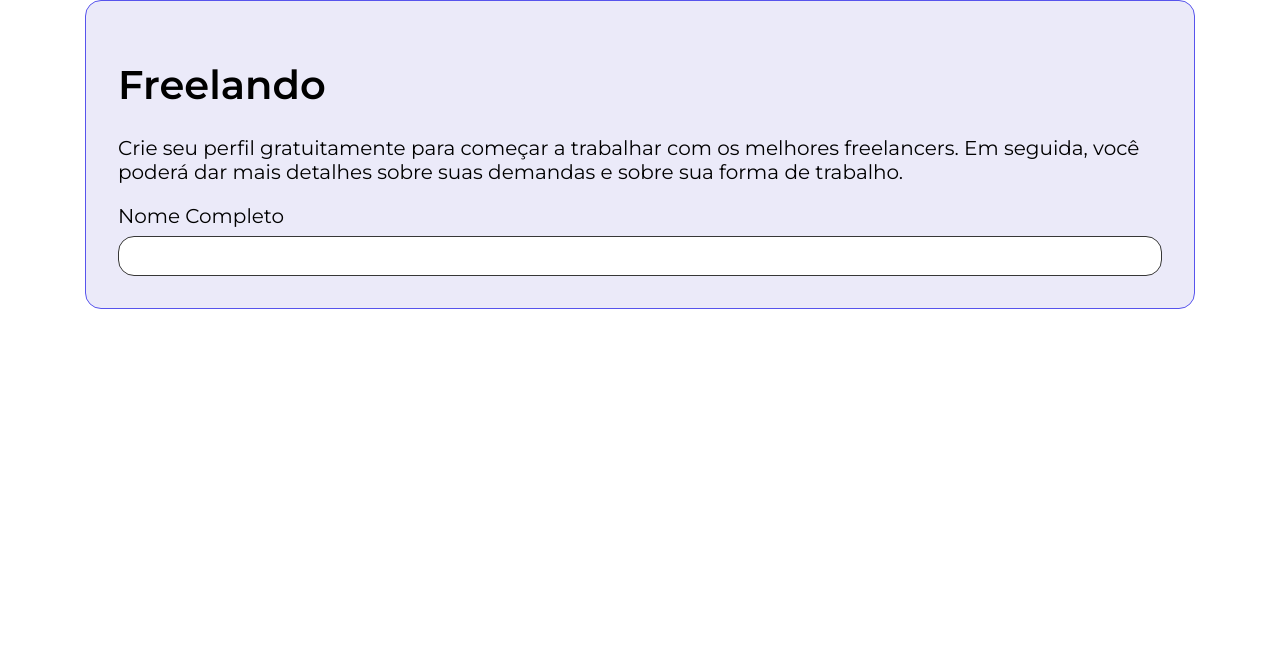
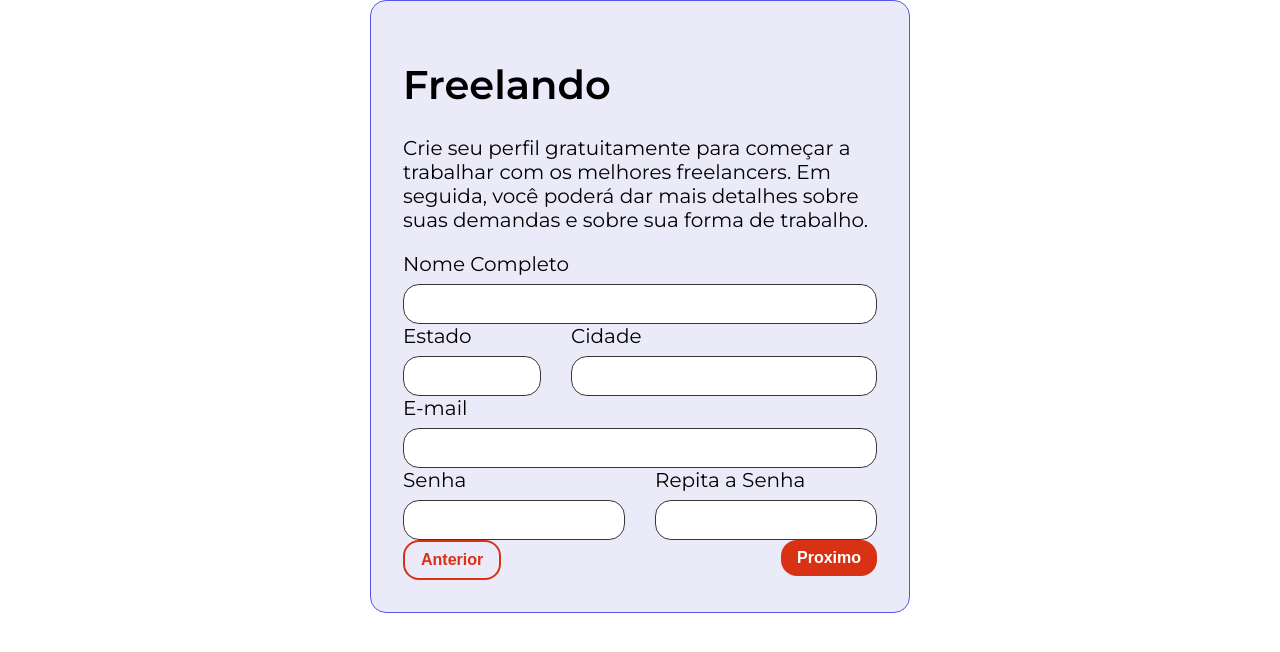
Before and after one commit to leonardoOluz/freelando, a React (Vite) app: page / in a window 1280 px wide. Shown: the top 652 px of the page. Built offline with nearby package versions, Linux system fonts and the light colour scheme.

Commit message:
Criando componente botao e montando container card com react-grid-system.

```diff
--- a/src/App.tsx
+++ b/src/App.tsx
@@ -1,14 +1,17 @@
-import { Container } from "react-grid-system"
+import { Col, Container, Row } from "react-grid-system"
 import { CampoTexto } from "./componentes/CampoTexto/CampoTexo"
 import { Card } from "./componentes/Card/Card"
 import { Estilos } from "./componentes/EstilosGlobais/Estilos"
 import { ProvedorTema } from "./componentes/ProvedorTema/ProvedorTema"
 import { Tipografia } from "./componentes/Tipografia/Tipografia"
+import { Botao } from "./componentes/Botao/Botao"
 
 function App() {
   return (<ProvedorTema>
     <Estilos />
     <Container>
+      <Row justify="center">
+        <Col lg={6} md={8} sm={12}>
           <Card>
             <Tipografia variante="h1" componente="h1">
               Freelando
@@ -16,8 +19,45 @@ function App() {
             <Tipografia componente="body" variante="body">
               Crie seu perfil gratuitamente para começar a trabalhar com os melhores freelancers. Em seguida, você poderá dar mais detalhes sobre suas demandas e sobre sua forma de trabalho.
             </Tipografia>
+            <Row>
+              <Col>
                 <CampoTexto titulo="Nome Completo" />
+              </Col>
+            </Row>
+            <Row>
+              <Col lg={4} md={4} sm={4}>
+                <CampoTexto titulo="Estado" />
+              </Col>
+              <Col lg={8} md={8} sm={8}>
+                <CampoTexto titulo="Cidade" />
+              </Col>
+            </Row>
+            <Row>
+              <Col>
+                <CampoTexto titulo="E-mail" />
+              </Col>
+            </Row>
+            <Row>
+              <Col lg={6} md={6} sm={6}>
+                <CampoTexto titulo="Senha" />
+              </Col>
+              <Col lg={6} md={6} sm={6}>
+                <CampoTexto titulo="Repita a Senha" />
+              </Col>
+            </Row>
+            <Row>
+              <Col>
+                <Botao variante="secundaria">Anterior</Botao>
+              </Col>
+              <Col>
+                <div style={{ textAlign: 'right' }}>
+                  <Botao variante="primaria">Proximo</Botao>
+                </div>
+              </Col>
+            </Row>
           </Card>
+        </Col>
+      </Row>
     </Container>
   </ProvedorTema>)
 }
--- /dev/null
+++ b/src/componentes/Botao/Botao.tsx
@@ -0,0 +1,59 @@
+import styled from "@emotion/styled";
+
+interface PropsBotao {
+  children: React.ReactNode;
+  variante: 'primaria' | 'secundaria';
+};
+
+const BotaoPrimarioEstilizado = styled.button`
+    background: ${({ theme }) => theme.cores.primarias.b};
+    color: ${({ theme }) => theme.cores.branco};
+    border-radius: ${({ theme }) => theme.espacamentos.s};
+    padding: ${({ theme }) => theme.espacamentos.xs} ${({ theme }) => theme.espacamentos.s};
+    box-sizing: border-box;
+    font-weight: 700;
+    font-size: 16px;
+    line-height: 20px;
+    text-align: center;
+    border: none;
+    cursor: pointer;
+
+    &:hover {
+        background: ${props => props.theme.cores.dark.b};
+    }
+    &:focus {
+        outline-color: ${props => props.theme.cores.dark.b};
+    }
+`;
+const BotaoSecundarioEstilizado = styled.button`
+    background: transparent;
+    color: ${({theme}) => theme.cores.primarias.b};
+    border: 2px solid ${({theme}) => theme.cores.primarias.b};
+    border-radius: ${({theme}) => theme.espacamentos.s};
+    padding: ${({theme}) => theme.espacamentos.xs} ${({theme}) => theme.espacamentos.s};
+    box-sizing: border-box;
+    font-weight: 700;
+    font-size: 16px;
+    line-height: 20px;
+    text-align: center;
+    cursor: pointer;
+
+    &:hover {
+        border-color: ${({theme}) => theme.cores.dark.b};
+        color: ${({theme}) => theme.cores.dark.b};
+    }
+    &:focus {
+        outline-color: ${({theme}) => theme.cores.focus};
+    }
+`;
+
+export const Botao = ({ children, variante = 'primaria' }: PropsBotao) => {
+  if (variante === 'primaria') {
+    return <BotaoPrimarioEstilizado>
+      {children}
+    </BotaoPrimarioEstilizado>
+  }
+  return <BotaoSecundarioEstilizado>
+    {children}
+  </BotaoSecundarioEstilizado>
+}
```
Lines whose indentation alone changed are shown as unchanged.
